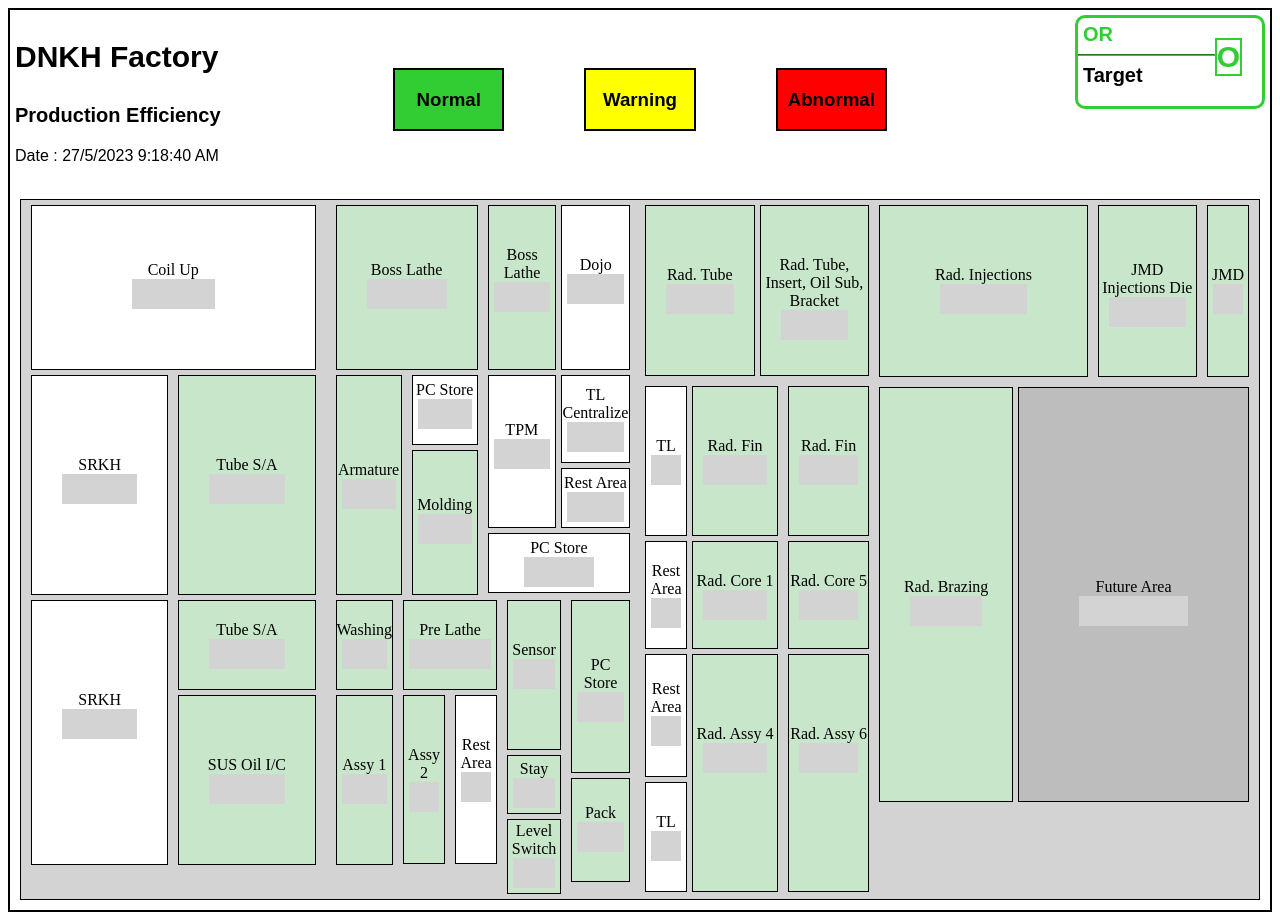
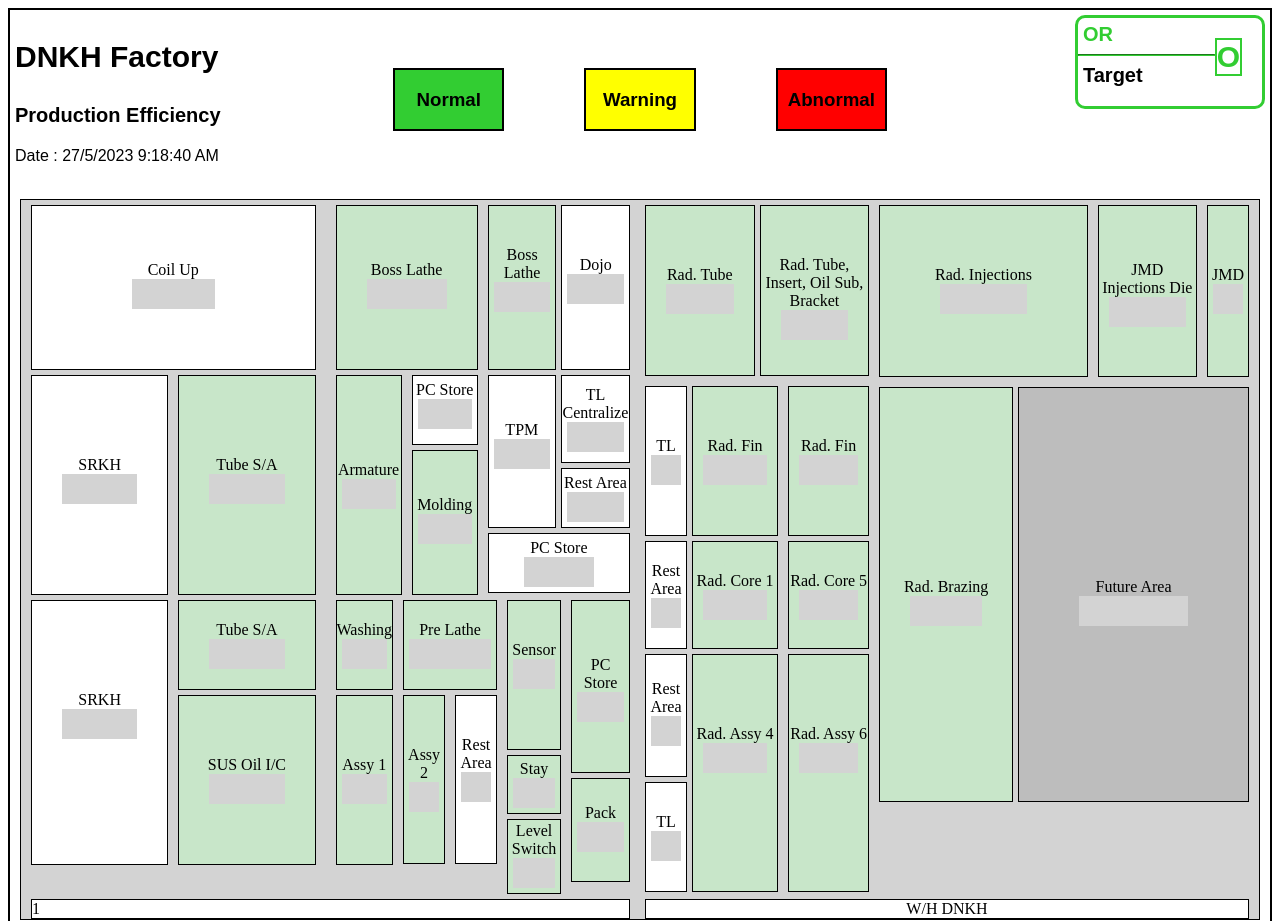
Before and after one commit to watcharaphol1938/RMR, a Vue app in the folder frontend/: page / in a window 1280 px wide. Shown: the top 921 px of the page. Built offline with nearby package versions, Linux system fonts and the light colour scheme; what vue-good-table would draw is missing.

Commit message:
update dashboard III - close #18

```diff
--- a/frontend/src/components/DashBoard.vue
+++ b/frontend/src/components/DashBoard.vue
@@ -262,6 +262,10 @@
                 </div>
               </div>
             </div>
+          </div>
+          <div class="bottom-area">
+            <div class="bottom-area-first">1</div>
+            <div class="bottom-area-second">W/H DNKH</div>
           </div>
         </div>
       </div>
@@ -1460,4 +1464,25 @@ p {
   margin-right: 5px;
   margin-left: 5px;
 }
+.bottom-area {
+  display: grid;
+  grid-template-columns: 1fr 1fr;
+  grid-template-rows: auto auto;
+  grid-template-areas: "first" "second";
+  margin-right: 5px;
+  margin-left: 5px;
+}
+.bottom-area-first {
+  border: 1px solid black;
+  background-color: white;
+  margin-right: 10px;
+  margin-left: 5px;
+}
+.bottom-area-second {
+  border: 1px solid black;
+  background-color: white;
+  margin-right: 5px;
+  margin-left: 5px;
+  text-align: center;
+}
 </style>
```
